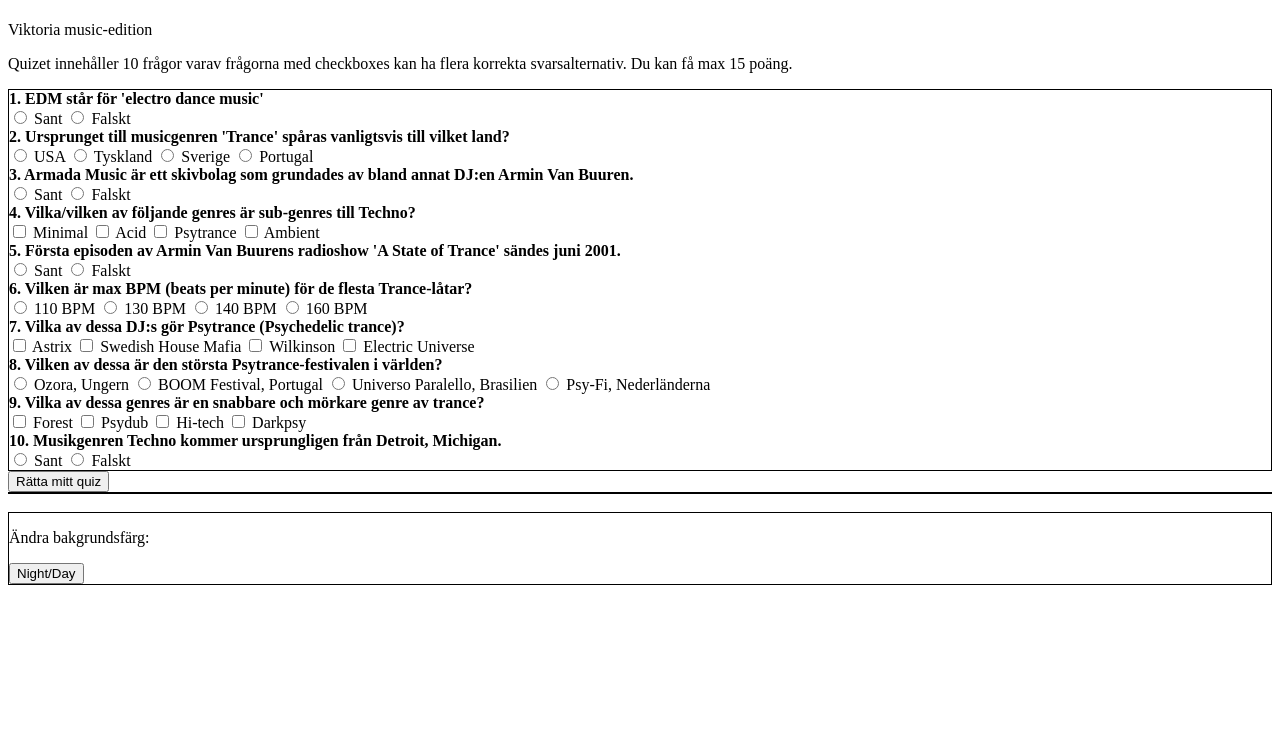
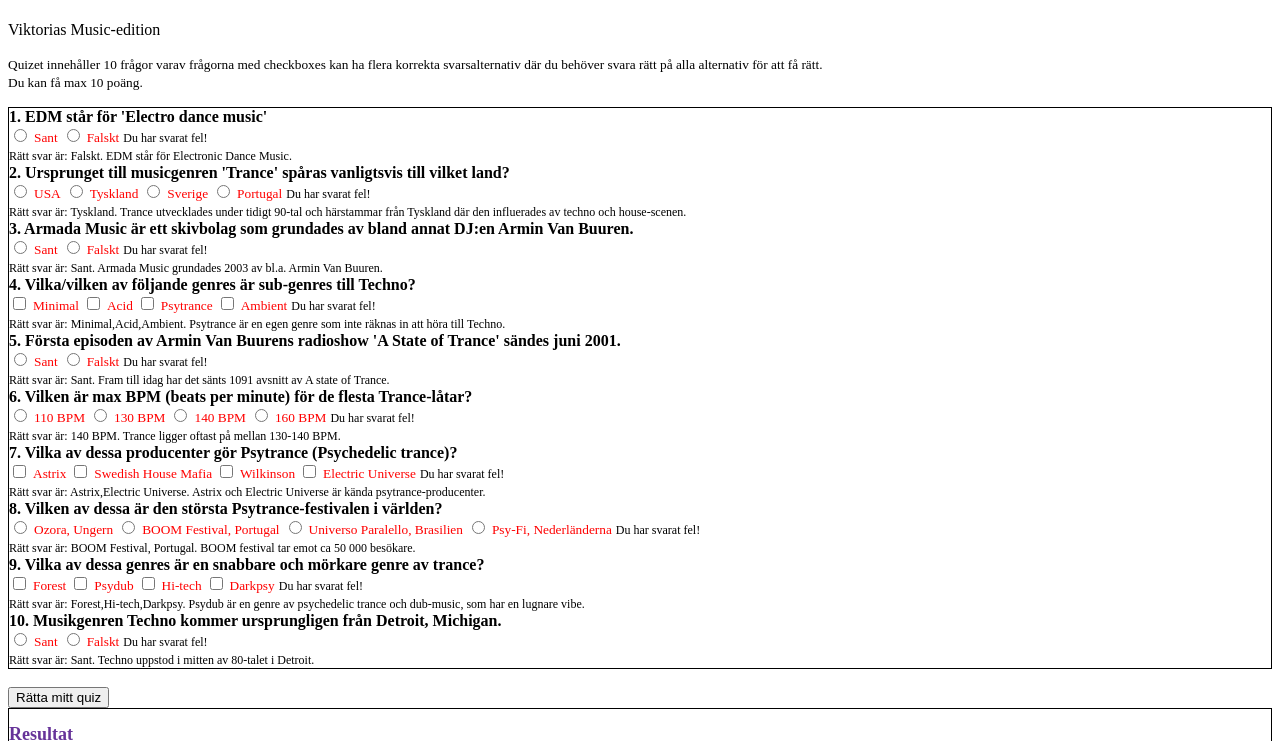
Before and after one commit to Viktoria-L/Quiz-School-Assignment, a plain HTML site: page index.html in a window 1280 px wide. Both pictures are taken after a click on the button "Rätta mitt quiz". Shown: the part 59-800 px from the top of the page. Drawn offline with Linux system fonts and the light colour scheme.

Commit message:
Ändrat rättningsfunktion och diverse

```diff
--- a/index.html
+++ b/index.html
@@ -10,17 +10,25 @@
 </head>
 <body>
     <h1>Välkommen till Ankademin Quiz!</h1>
-    <p>Viktoria music-edition</p>
-    <p class="instruktion">Quizet innehåller 10 frågor varav frågorna med checkboxes kan ha flera korrekta svarsalternativ. Du kan få max 15 poäng.</p>
+    <p>Viktorias Music-edition</p>
+    <p class="instruktion"><small>Quizet innehåller 10 frågor varav frågorna med checkboxes kan ha flera korrekta svarsalternativ där du behöver svara rätt på alla alternativ för att få rätt.
+    <br>
+    Du kan få max 10 poäng.</small></p>
 
     <div class="questionDiv"></div>
+    <br>
     <button id="correctMyQuiz">Rätta mitt quiz</button>
+    <br>
     <div class="resultDiv">
         <h2>Resultat</h2>
     </div>
     <br>
+
+    <div class="answers">
+           </div>
+    <br>
     <div class="changeModes">
-        <p>Ändra bakgrundsfärg:</p>
+        <p>Ändra mode:</p>
         <button class="changeMode">Night/Day</button>
     </div>
 </body>
--- a/index.js
+++ b/index.js
@@ -1,12 +1,13 @@
 let myQuestionArray = [
   {
-    question: "1. EDM står för 'electro dance music'",
+    question: "1. EDM står för 'Electro dance music'",
     options: {
       a: "Sant",
       b: "Falskt",
     },
-    correctAnswer: ["b"],
+    correctAnswer: ["Falskt"],
     type: "radio",
+    info: "EDM står för Electronic Dance Music.",
   },
   {
     question:
@@ -17,8 +18,9 @@
       c: "Sverige",
       d: "Portugal",
     },
-    correctAnswer: ["b"],
+    correctAnswer: ["Tyskland"],
     type: "radio",
+    info: "Trance utvecklades under tidigt 90-tal och härstammar från Tyskland där den influerades av techno och house-scenen.",
   },
   {
     question:
@@ -27,8 +29,9 @@
       a: "Sant",
       b: "Falskt",
     },
-    correctAnswer: ["a"],
+    correctAnswer: ["Sant"],
     type: "radio",
+    info: "Armada Music grundades 2003 av bl.a. Armin Van Buuren.",
   },
   {
     question: "4. Vilka/vilken av följande genres är sub-genres till Techno?",
@@ -40,6 +43,7 @@
     },
     correctAnswer: ["Minimal", "Acid", "Ambient"],
     type: "checkbox",
+    info: "Psytrance är en egen genre som inte räknas in att höra till Techno.",
   },
   {
     question:
@@ -48,8 +52,9 @@
       a: "Sant",
       b: "Falskt",
     },
-    correctAnswer: ["a"],
+    correctAnswer: ["Sant"],
     type: "radio",
+    info: "Fram till idag har det sänts 1091 avsnitt av A state of Trance.",
   },
   {
     question:
@@ -60,11 +65,13 @@
       c: "140 BPM",
       d: "160 BPM",
     },
-    correctAnswer: ["c"],
+    correctAnswer: ["140 BPM"],
     type: "radio",
+    info: "Trance ligger oftast på mellan 130-140 BPM.",
   },
   {
-    question: "7. Vilka av dessa DJ:s gör Psytrance (Psychedelic trance)?",
+    question:
+      "7. Vilka av dessa producenter gör Psytrance (Psychedelic trance)?",
     options: {
       a: "Astrix",
       b: "Swedish House Mafia",
@@ -73,6 +80,7 @@
     },
     correctAnswer: ["Astrix", "Electric Universe"],
     type: "checkbox",
+    info: "Astrix och Electric Universe är kända psytrance-producenter.",
   },
   {
     question:
@@ -83,8 +91,9 @@
       c: "Universo Paralello, Brasilien",
       d: "Psy-Fi, Nederländerna",
     },
-    correctAnswer: ["b"],
+    correctAnswer: ["BOOM Festival, Portugal"],
     type: "radio",
+    info: "BOOM festival tar emot ca 50 000 besökare.",
   },
   {
     question:
@@ -97,6 +106,7 @@
     },
     correctAnswer: ["Forest", "Hi-tech", "Darkpsy"],
     type: "checkbox",
+    info: "Psydub är en genre av psychedelic trance och dub-music, som har en lugnare vibe.",
   },
   {
     question:
@@ -105,80 +115,75 @@
       a: "Sant",
       b: "Falskt",
     },
-    correctAnswer: ["a"],
+    correctAnswer: ["Sant"],
     type: "radio",
+    info: "Techno uppstod i mitten av 80-talet i Detroit.",
   },
 ];
 //Variabler för att peka på rätt HTML-element som de olika Div:sen eller buttons.
 const questionDiv = document.querySelector(".questionDiv");
 const correctBtn = document.querySelector("#correctMyQuiz");
 const resultDiv = document.querySelector(".resultDiv");
-let filteredArray = myQuestionArray.filter(filterCorrectAnswerArray); //FILTRERA CORRECTANSWER SÅ MAN FÅR UT DE SOM HAR FLERA RÄTTA SVAR
-let checkboxArray; // Vi deklarerar en variabel för senare användning, en array där de valda svar ska läggas till.
-let matchingAnswersArray; //Skapar variabel för kommande filtrerad array
-let score = 0;
+let questionFour; //  Deklarerar variabler för checkbox-frågorna. De heter frågans rätta plats i quizet , index är -1.
+let questionSeven;
+let questionNine;
+let allCheckedBoxes;
+let isCorrected = false;
 
 createQuiz();
-
+const allRadioButtons = document.querySelectorAll("input[type='radio']"); //??
 const allCheckboxes = document.querySelectorAll("input[type='checkbox']"); // Hämta alla checkboxes inför filtrering, finns 12 st checkbox-alternativ
 
-function mergeArrays(arr) {
-  //Funktion för att slå ihop arrayer med varandra så det blir en array (inför jämförelse sen)
-
-  const AnswerCollection = [];
-  filteredArray.forEach((arr) => {
-    AnswerCollection.push(...arr.correctAnswer);
-  });
-  return AnswerCollection;
-}
-const allCorrectAnswersInAnArray = mergeArrays(filteredArray); //Variabeln för alla rätta svar mergade i en enda array.
-console.log(allCorrectAnswersInAnArray);
-
-//----------- FILTRERINGSSTYCKET----------------------------------------------------
-
+//Filtrerings-funktion för att få ut icheckade checkbox-frågorna i arrays
 let checkboxFilter = () => {
   resultDiv.innerHTML = ""; // Rensa tidigare sökresultat
-  checkboxArray = [];
+  questionFour = [];
+  questionSeven = [];
+  questionNine = [];
 
-  let allCheckedBoxes = document.querySelectorAll(
-    //Hämtar endast ifyllda checkboxes
+  allCheckedBoxes = document.querySelectorAll(
+    //hämtar icheckade boxes
     "input[type='checkbox']:checked"
   );
 
   allCheckedBoxes.forEach((box) => {
-    checkboxArray.push(box.value);
+    if (box.name === "question3") {
+      questionFour.push(box.value);
+    } else if (box.name === "question6") {
+      questionSeven.push(box.value);
+    } else if (box.name === "question8") {
+      questionNine.push(box.value);
+    }
   });
-  console.log(checkboxArray);
-
-  matchingAnswersArray = checkboxArray.filter((element) =>
-    allCorrectAnswersInAnArray.includes(element)
-  );
-  console.log(matchingAnswersArray);
 };
 
 allCheckboxes.forEach((box) => {
   box.addEventListener("change", checkboxFilter);
 });
-//---------------END OF CHECKBOXFILTER.STYCKE------------------------------------------------
 
 correctBtn.addEventListener("click", () => {
-  correctMyQuiz();
-});
+  if (!isCorrected) {
+    correctMyQuiz();
+  } else {
+ myAlert();
+  };
+  });
 
+
+//Funktion för att skapa quizet
 function createQuiz() {
-  //Funktion för att skapa quizet
   const displayQuiz = []; //Variabel för att spara allt jag vill skriva ut i html
 
   myQuestionArray.forEach((question, index) => {
     const optionsArray = []; //variabel för att spara alla options
 
-    //En if/else if eftersom radio-buttons och checkboxes behöver köras på olika sätt.
+    //Loopar igenom alla options och sätter dess label/text
     if (question.type === "checkbox") {
       for (letter in question.options) {
         optionsArray.push(
           `<label>
-            <input type="checkbox" name="question${index}" value="${question.options[letter]}">
-            ${question.options[letter]}
+          <input type="${question.type}" name="question${index}" value="${question.options[letter]}">
+           <small>${question.options[letter]}</small>
           </label>`
         );
       }
@@ -186,12 +191,13 @@
       for (letter in question.options) {
         optionsArray.push(
           `<label>
-          <input type="radio" name="question${index}" value="${letter}">
-            ${question.options[letter]}
+          <input type="${question.type}" name="question${index}" value="${question.options[letter]}">
+           <small>${question.options[letter]}</small>
           </label>`
         );
       }
     }
+
     displayQuiz.push(
       `<div class="question"><strong>${question.question}</strong></div>
       <div class="options"> ${optionsArray.join("")} </div>`
@@ -199,40 +205,87 @@
   });
   questionDiv.innerHTML = displayQuiz.join("");
 }
-function filterCorrectAnswerArray(arr) {
-  //Funktion för att filtrera fram alla frågor med flera rätta svarsval
-  return arr.correctAnswer.length > 1;
-}
+
+//Funktion för att rätta quizet
 function correctMyQuiz() {
-  //Funktion för att rätta quizet
-  console.log("hej från rätta quiz");
-  let allOptions = document.querySelectorAll(".options"); //sparar alla val
+  let score = 0;
+  let allOptions = document.querySelectorAll(".options"); //Variabel som hämtar in alla options
 
   checkboxFilter();
-  matchingAnswersArray.forEach(addScore);
-  function addScore() {
-    score++;
-    console.log(score);
-  }
+
   //Loopa igenom alla frågor för att kolla vad användaren svarat och ge poäng om svaret överensstämmer med correctAnswer
   myQuestionArray.forEach((question, index) => {
+    let para = document.createElement("para");
     const questionOption = allOptions[index];
     let isOptionChecked = `input[name=question${index}]:checked`;
     let userAnswers = (questionOption.querySelector(isOptionChecked) || {})
       .value;
+
     if (question.type === "radio") {
-      if (userAnswers === question.correctAnswer[0]) {
+      incorrectAnswer(userAnswers === question.correctAnswer[0]);
+    }
+    if (question.type === "checkbox") {
+      incorrectAnswer(
+        compareArrays(questionFour, question.correctAnswer) ||
+          compareArrays(questionSeven, question.correctAnswer) ||
+          compareArrays(questionNine, question.correctAnswer)
+      );
+    }
+
+    function incorrectAnswer(condition) {
+      if (condition) {
         score++;
-        console.log("Din radioscore " + score);
+        allOptions[index].style.color = "green";
+        para.innerText = `Du har svarat rätt!\n ${question.info}`;
+        para.style.display = "inline";
+        para.style.color = "black";
+        para.style.fontSize = "12px";
+        allOptions[index].append(para);
+      } else {
+        allOptions[index].style.color = "red";
+        para.innerText = `Du har svarat fel!\n Rätt svar är: ${question.correctAnswer}. ${question.info}`;
+        para.style.display = "inline";
+        para.style.color = "black";
+        para.style.fontSize = "12px";
+        allOptions[index].append(para);
       }
     }
   });
-  console.log("Din fullständiga score när rättningen är klar: " + score);
+
+  let scoreP = document.createElement("p");
+  if (score > 10 * 0.75) {
+    scoreP.innerText = `Grattis! Du fick mycket väl godkänt!\nDu fick ${score} poäng av 10. `;
+    scoreP.style.color = "green";
+  } else if (score >= 10 * 0.5) {
+    scoreP.innerText = `Grattis! Du fick godkänt!\nDu fick ${score} poäng av 10. `;
+    scoreP.style.color = "orange";
+  } else if (score < 10 * 0.5) {
+    scoreP.innerText = `Buhu! Det där gick inte så bra, det blev underkänt.\nDu fick ${score} poäng av 10. `;
+    scoreP.style.color = "red";
+  }
+
+  let resultatH = document.createElement("h2");
+  resultatH.innerText = "Resultat";
+  resultatH.style.color = "rebeccapurple";
+  resultatH.style.fontSize = "18px";
+  resultDiv.append(resultatH, scoreP);
+
+  isCorrected = true;
 }
-
 //Darkmode/Lightmode-knapp
 let tooglemodeBtn = document.querySelector(".changeMode");
 tooglemodeBtn.addEventListener("click", () => {
   let body = document.body;
   body.classList.toggle("darkmode");
 });
+
+function compareArrays(a, b) {
+  //Funktion för att jämföra arrayer
+  return a.toString() === b.toString();
+}
+
+function myAlert() {
+  let text = "Du har redan rättat ditt quiz!\nTryck OK för att nollställa.";
+  if (confirm(text) == true) {
+    window.location.reload();
+  }}
```
